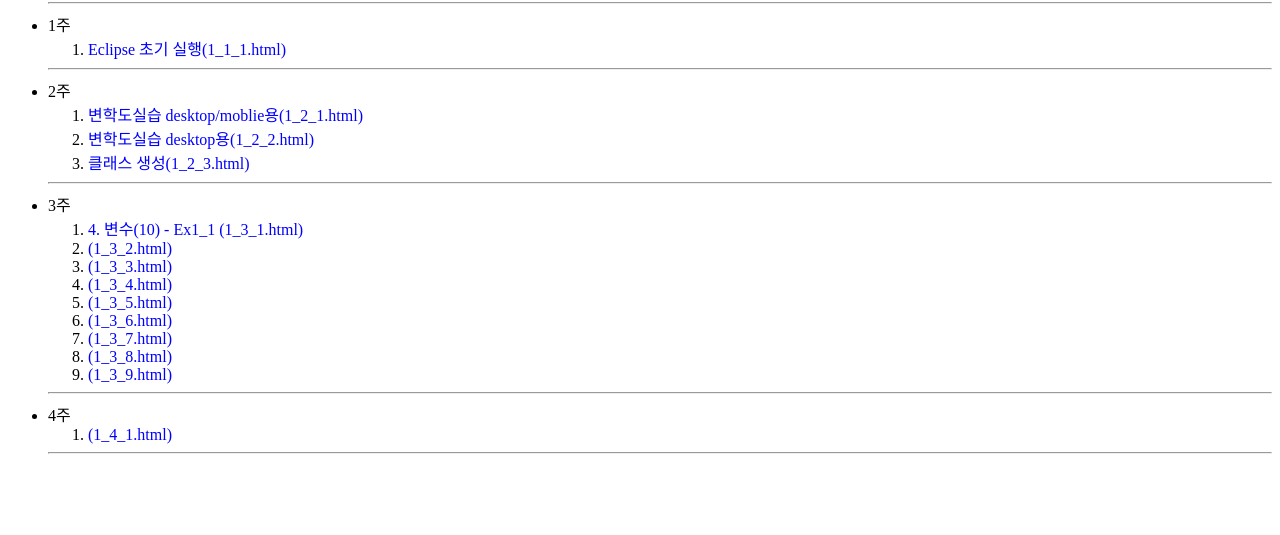
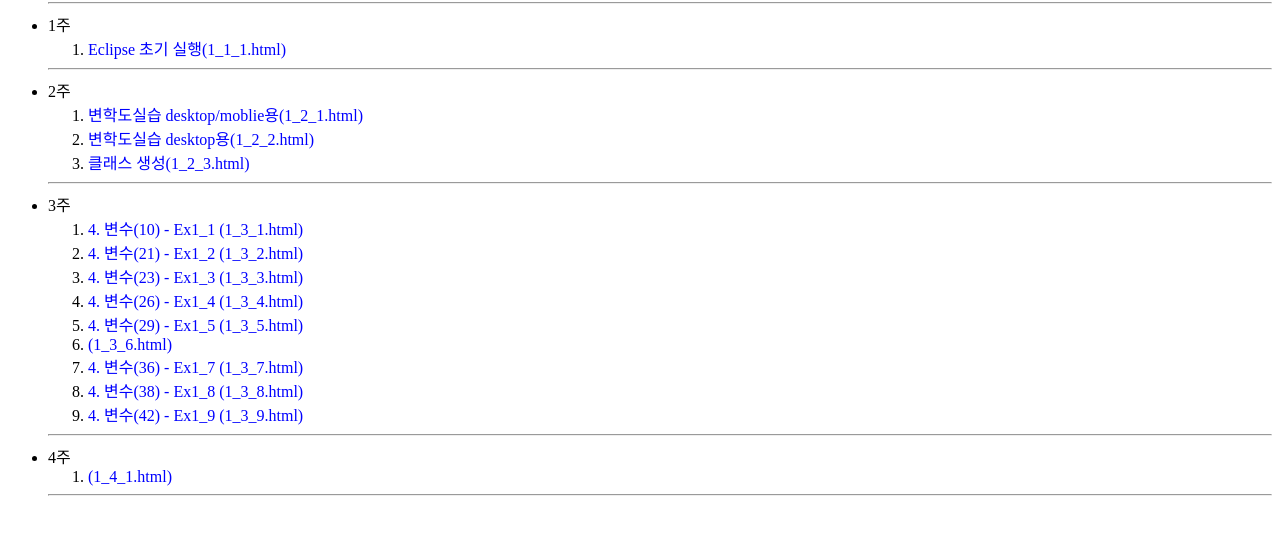
Before and after one commit to Beccott/Beccott.github.io, a plain HTML site: page index.html in a window 1280 px wide. Shown: the part 87-622 px from the top of the page. Drawn offline with Linux system fonts and the light colour scheme.

Commit message:
Update index.html

```diff
--- a/index.html
+++ b/index.html
@@ -23,14 +23,14 @@
   <li> 3주 </li>
   <ol>
     <li><a href="https://beccott.github.io/java/1_3_1.html">4. 변수(10) - Ex1_1 (1_3_1.html)</a></li>
-    <li><a href="https://beccott.github.io/java/1_3_2.html">(1_3_2.html)</a></li>
-    <li><a href="https://beccott.github.io/java/1_3_3.html">(1_3_3.html)</a></li>
-    <li><a href="https://beccott.github.io/java/1_3_4.html">(1_3_4.html)</a></li>
-    <li><a href="https://beccott.github.io/java/1_3_5.html">(1_3_5.html)</a></li>
+    <li><a href="https://beccott.github.io/java/1_3_2.html">4. 변수(21) - Ex1_2 (1_3_2.html)</a></li>
+    <li><a href="https://beccott.github.io/java/1_3_3.html">4. 변수(23) - Ex1_3 (1_3_3.html)</a></li>
+    <li><a href="https://beccott.github.io/java/1_3_4.html">4. 변수(26) - Ex1_4 (1_3_4.html)</a></li>
+    <li><a href="https://beccott.github.io/java/1_3_5.html">4. 변수(29) - Ex1_5 (1_3_5.html)</a></li>
     <li><a href="https://beccott.github.io/java/1_3_6.html">(1_3_6.html)</a></li>
-    <li><a href="https://beccott.github.io/java/1_3_7.html">(1_3_7.html)</a></li>
-    <li><a href="https://beccott.github.io/java/1_3_8.html">(1_3_8.html)</a></li>
-    <li><a href="https://beccott.github.io/java/1_3_9.html">(1_3_9.html)</a></li>
+    <li><a href="https://beccott.github.io/java/1_3_7.html">4. 변수(36) - Ex1_7 (1_3_7.html)</a></li>
+    <li><a href="https://beccott.github.io/java/1_3_8.html">4. 변수(38) - Ex1_8 (1_3_8.html)</a></li>
+    <li><a href="https://beccott.github.io/java/1_3_9.html">4. 변수(42) - Ex1_9 (1_3_9.html)</a></li>
   </ol><hr/>
   <li> 4주 </li>
   <ol>
```
